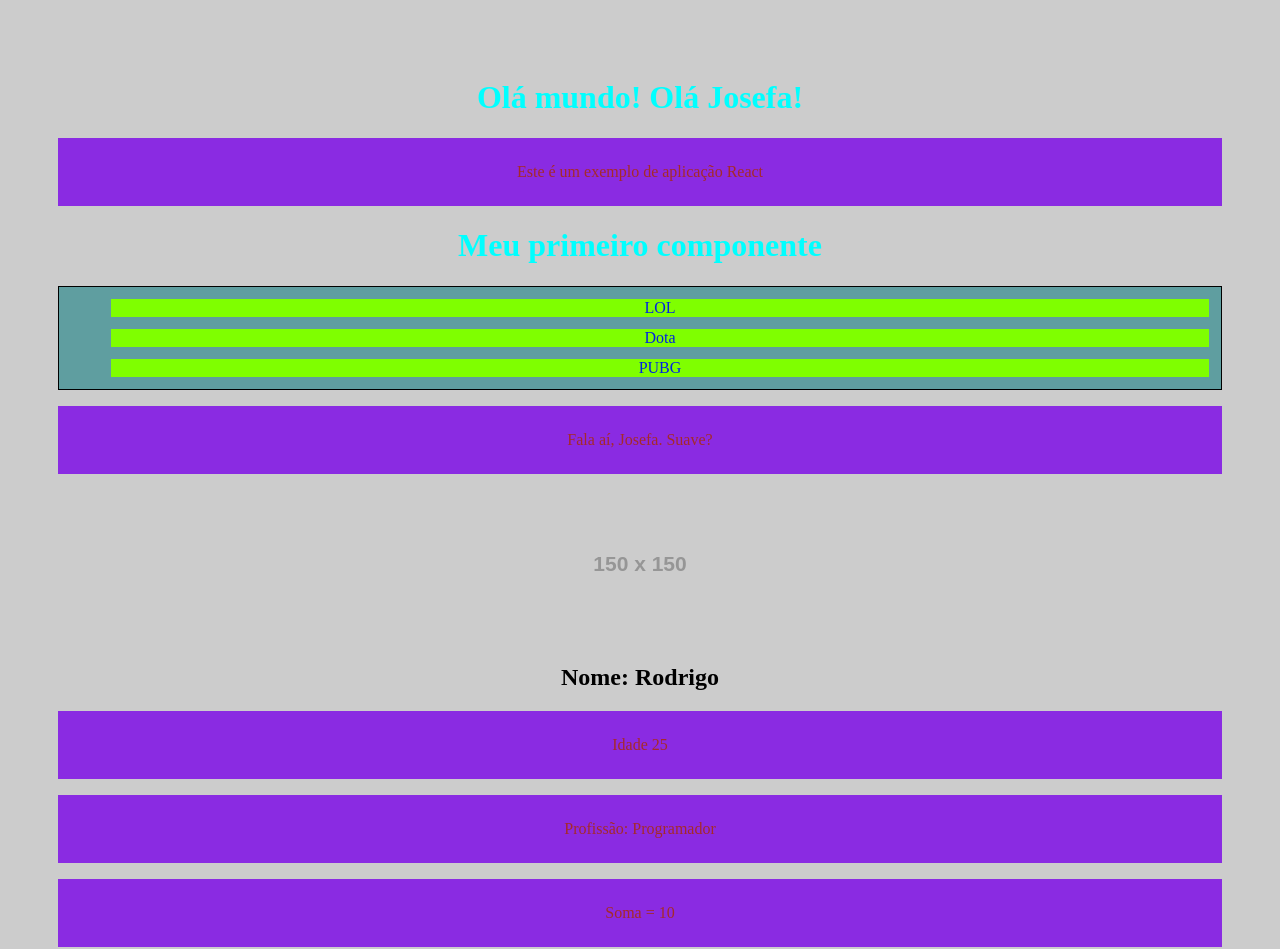
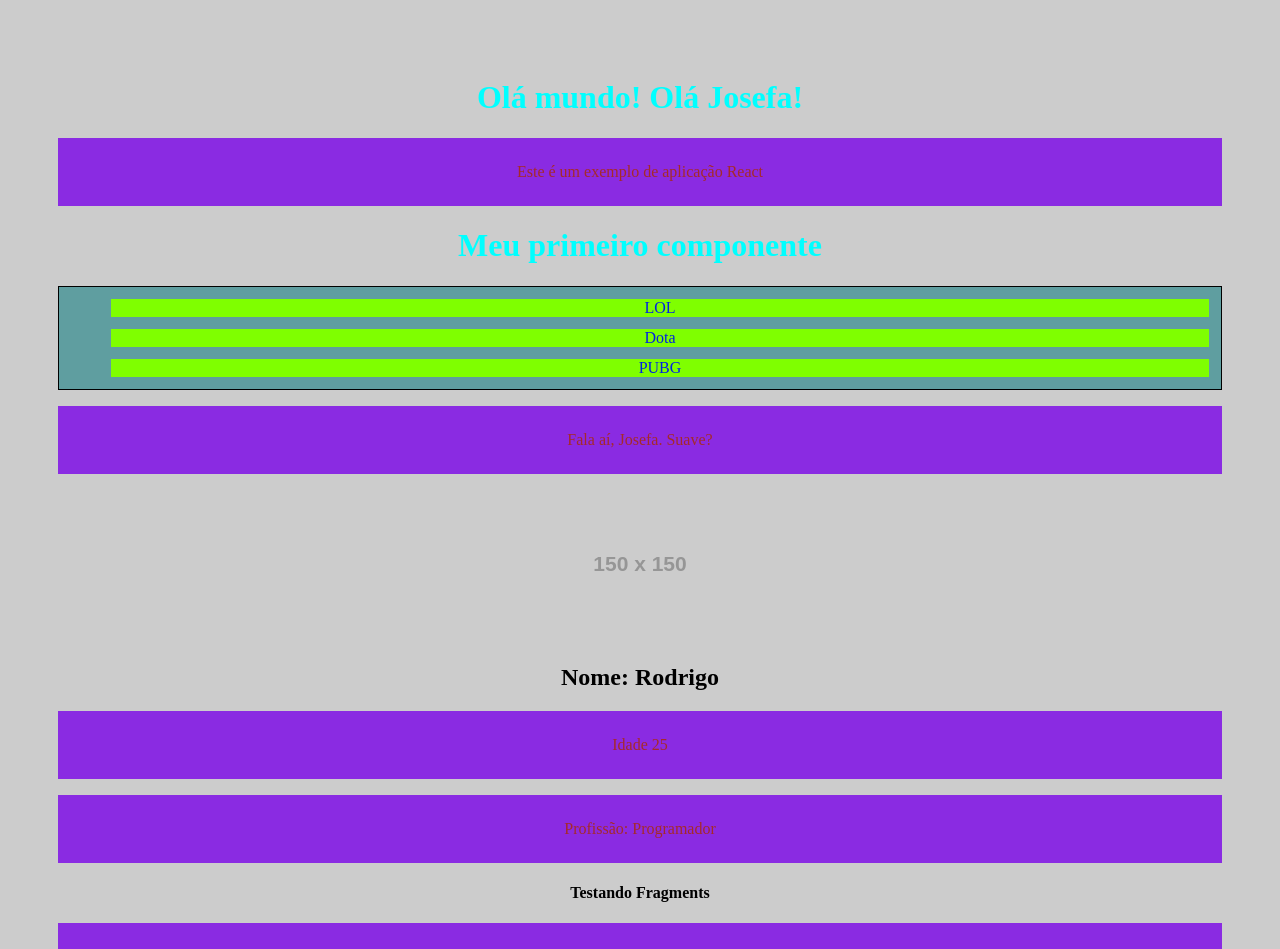
Before and after one commit to raphaelpereirarps03/TarefasUC3PROA, a React (Create React App) app in the folder React - Estudo/Projeto/meu-projeto/: page / in a window 1280 px wide. Shown: the top 949 px of the page. Built offline with nearby package versions, Linux system fonts and the light colour scheme.

Commit message:
Fragments

```diff
--- a/React - Estudo/Projeto/meu-projeto/src/App.js
+++ b/React - Estudo/Projeto/meu-projeto/src/App.js
@@ -2,6 +2,8 @@ import './App.css';
 import HelloWorld from './components/HelloWorld';
 import SayMyName from './components/SayMyName';
 import Pessoa from './components/Pessoa';
+import Fragment  from './components/Fragment';
+
 function App() {
 
   const name = "Josefa";
@@ -25,6 +27,8 @@ function App() {
       profissao= "Programador"
       foto="https://via.placeholder.com/150" />
 
+      <Fragment />
+
 
       <p> Soma = {sum(2, 8)} </p>
       <img src = {url} alt="Meu link" />
--- /dev/null
+++ b/React - Estudo/Projeto/meu-projeto/src/components/Fragment.js
@@ -0,0 +1,9 @@
+function Fragment() {
+    return(
+        <>
+            <h4> Testando Fragments</h4>
+        </>
+    )
+}
+
+export default Fragment;
```
